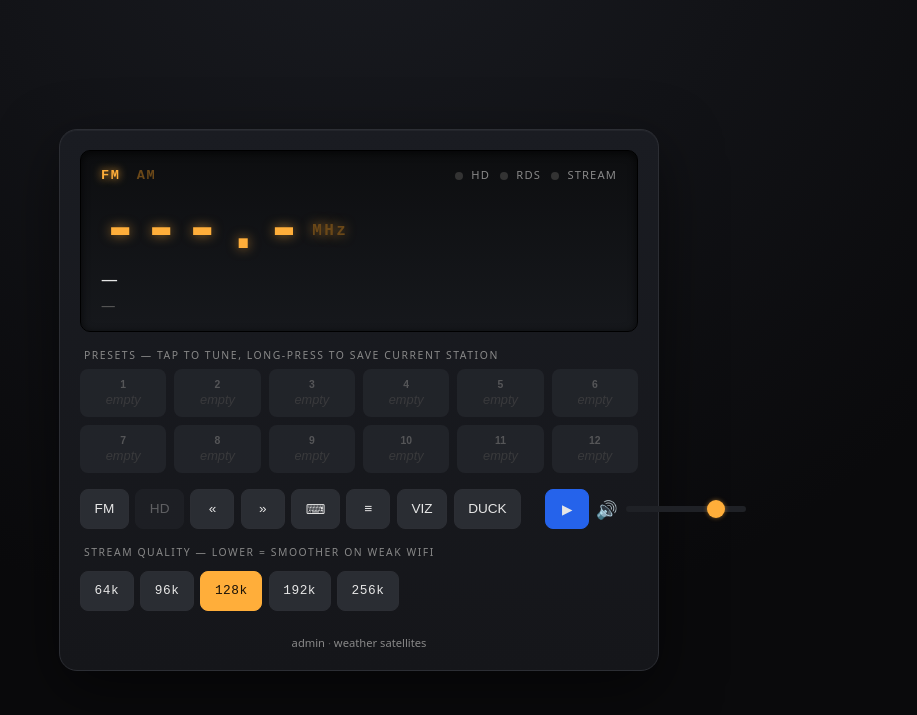
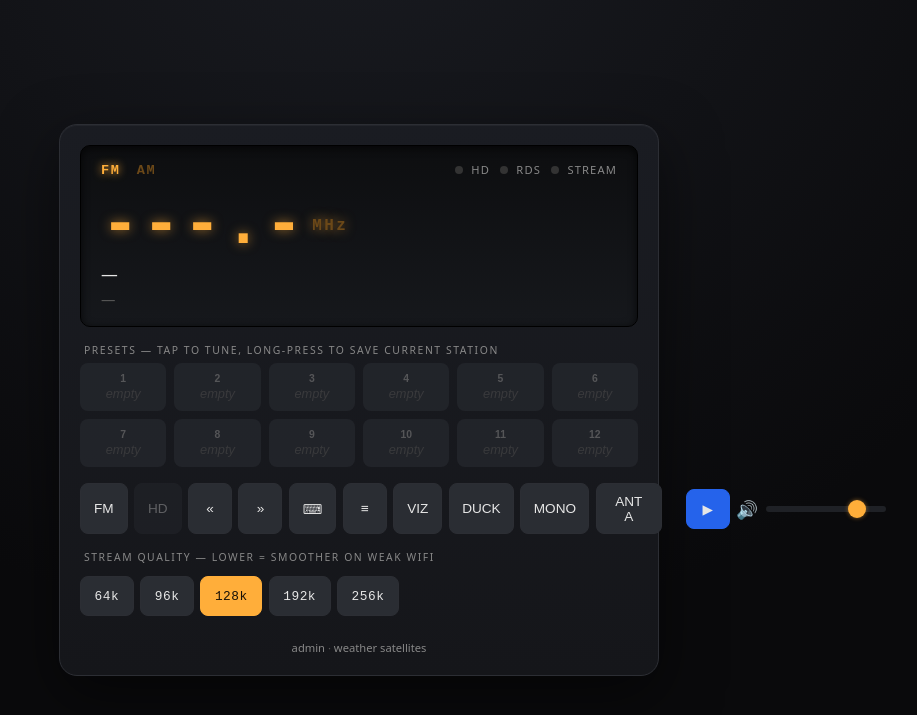
Before and after one commit to robertegardner/radio, a Flask app: page /radio in a window 1280 px wide. Shown: the top 715 px of the page, without its empty margins (281-1198 px from the left). Run offline with Flask 3, Linux system fonts and the light colour scheme; data that the repository does not hold is empty.

Commit message:
tuner: FM mono + antenna A/B/C toggles in the radio UI
Two GUI controls (mirroring the bitrate pattern: persisted in ui_settings,
written to active.env, applied by a stream restart):
- MONO: STEREO=0 makes stream.sh skip stereo_decode entirely → a clean mono
  encode with no noisy 38 kHz L-R subcarrier (much better on weak/talk stations).
- ANTENNA A/B/C: cycles the FM antenna port (A=Shakespeare, B=dipole+LNA,
  C=long-wire) so weak stations can be compared across antennas. wbfm_stream reads
  ANTENNA from active.env; the value is QUOTED in active.env because it contains a
  space and stream.sh sources the file (unquoted -> `source` runs "A" -> exit 127).
New endpoints /api/stereo + /api/antenna; both states exposed in /api/now_playing.

Co-Authored-By: Claude Opus 4.8 (1M context) <noreply@anthropic.com>

```diff
--- a/files/opt/sdr-tuner/app.py
+++ b/files/opt/sdr-tuner/app.py
@@ -72,6 +72,26 @@ def current_bitrate() -> str:
     """Persisted stream bitrate, clamped to the allowlist."""
     br = ui_settings.load().get("bitrate", DEFAULT_BITRATE)
     return br if br in ALLOWED_BITRATES else DEFAULT_BITRATE
+
+
+def current_stereo() -> bool:
+    """Persisted FM stereo on/off (False = mono). Lands in active.env STEREO=,
+    which stream.sh reads to pick the stereo_decode path vs a clean mono encode."""
+    return bool(ui_settings.load().get("stereo", True))
+
+
+# FM antenna port on the dx-R2 — all three selectable so you can A/B/C them:
+#   A = Shakespeare 5120 + FM bandpass (the normal FM antenna)
+#   B = 137 MHz dipole + Sawbird LNA (broadband enough to try; LNA may help weak)
+#   C = long-wire (the AM antenna; usually poor for FM, but offered for comparison)
+ALLOWED_ANTENNAS = ["Antenna A", "Antenna B", "Antenna C"]
+DEFAULT_ANTENNA  = "Antenna A"
+
+
+def current_antenna() -> str:
+    """Persisted FM antenna, clamped to the allowlist. Lands in active.env ANTENNA="""
+    a = ui_settings.load().get("antenna", DEFAULT_ANTENNA)
+    return a if a in ALLOWED_ANTENNAS else DEFAULT_ANTENNA
 
 app = Flask(__name__)
 
@@ -171,11 +191,16 @@ def write_env(freq: str, band: str = "fm", hd: bool = False, subchannel: int = 0
         f"SAMP={samp}\n"
         f"GAIN={gain}\n"
         f"BITRATE={current_bitrate()}\n"
+        f"STEREO={'1' if current_stereo() else '0'}\n"
         f"MOUNT=fm.mp3\n"
         f"ICECAST_PASS={ICECAST_PASS}\n"
     )
     if hd:
         content += f"SUBCHANNEL={subchannel}\n"
+    if mode == "wbfm":   # FM antenna A/B/C select (am_stream/hd own their antenna).
+        # QUOTE it — the value has a space ("Antenna A") and stream.sh sources this
+        # file; unquoted, `source` runs "A" as a command (exit 127 → restart loop).
+        content += f'ANTENNA="{current_antenna()}"\n'
     ENV_PATH.write_text(content)
 
 
@@ -456,6 +481,8 @@ def api_now_playing():
         "band":           band,
         "hd":             is_hd,
         "subchannel":     subchannel,
+        "stereo":         current_stereo(),
+        "antenna":        current_antenna(),
         "hd_probing":     hd_state.get("hd_probing", False),
         "hd_locked":      hd_state.get("hd_locked", False),
         "hd_unavailable": hd_state.get("hd_unavailable", False),
@@ -533,6 +560,54 @@ def api_bitrate():
         sysctl("restart")
         restarted = True
     return jsonify({"ok": True, "bitrate": br, "restarted": restarted})
+
+
+@app.route("/api/stereo", methods=["POST"])
+def api_stereo():
+    """Toggle FM stereo vs mono, then restart so stream.sh re-picks the path.
+    Mono skips stereo_decode entirely (no 38 kHz L-R subcarrier) — much cleaner
+    on weak/talk stations. Persisted in ui_settings; lands in active.env STEREO=."""
+    payload = request.get_json(silent=True) or {}
+    on = bool(payload.get("stereo", True))
+    freq, band, is_hd, subchannel = current_tune()
+    restarted = False
+    try:
+        ui_settings.save({"stereo": on})
+        if freq:
+            write_env(freq, band, is_hd, subchannel)
+    except OSError as e:
+        app.logger.error("api_stereo save/write_env failed: %s", e)
+        return jsonify({"ok": False, "error": str(e)}), 500
+    if freq:
+        clear_runtime_state()
+        sysctl("restart")
+        restarted = True
+    return jsonify({"ok": True, "stereo": on, "restarted": restarted})
+
+
+@app.route("/api/antenna", methods=["POST"])
+def api_antenna():
+    """Select the FM antenna port (A = Shakespeare, B = dipole+LNA), then restart
+    so wbfm_stream re-opens on it. Persisted in ui_settings; lands in active.env
+    ANTENNA=. FM-only — has no effect on AM/HD."""
+    payload = request.get_json(silent=True) or {}
+    ant = str(payload.get("antenna", "")).strip()
+    if ant not in ALLOWED_ANTENNAS:
+        return jsonify({"ok": False, "error": f"invalid antenna {ant!r}"}), 400
+    freq, band, is_hd, subchannel = current_tune()
+    restarted = False
+    try:
+        ui_settings.save({"antenna": ant})
+        if freq:
+            write_env(freq, band, is_hd, subchannel)
+    except OSError as e:
+        app.logger.error("api_antenna save/write_env failed: %s", e)
+        return jsonify({"ok": False, "error": str(e)}), 500
+    if freq:
+        clear_runtime_state()
+        sysctl("restart")
+        restarted = True
+    return jsonify({"ok": True, "antenna": ant, "restarted": restarted})
 
 
 # ---------------------------------------------------------------------------
--- a/files/opt/sdr-tuner/templates/radio.html
+++ b/files/opt/sdr-tuner/templates/radio.html
@@ -478,6 +478,8 @@
       <button class="btn" id="stations-btn" title="Browse stations">≡</button>
       <button class="btn toggle" id="viz-toggle" title="Audio visualizer — tap the background for fullscreen, double-tap for next pattern" style="display:none">VIZ</button>
       <button class="btn toggle" id="duck-toggle" title="Duck on talk — near-mute commercials/DJ talk, prompt restore on music">DUCK</button>
+      <button class="btn toggle" id="mono-toggle" title="Mono — drops the noisy 38 kHz stereo subcarrier; much cleaner on weak/talk stations">MONO</button>
+      <button class="btn toggle" id="ant-toggle" title="FM antenna A/B/C (A=Shakespeare, B=dipole+LNA, C=long-wire). Tap to cycle.">ANT A</button>
     </div>
     <div></div>
     <div class="ctrl-group">
@@ -1078,6 +1080,20 @@ async function pollNowPlaying() {
       currentSubchannel = d.subchannel || 0;
       if (changed) { updateBandUI(); updateHdUI(); renderPresets(); }
       if (bandChanged) { applyVizBandPref(); applyDuckBandPref(); }
+    }
+    // MONO toggle reflects server state (on = mono); FM-only.
+    if (typeof d.stereo === 'boolean') {
+      const mb = $('mono-toggle');
+      mb.classList.toggle('on', !d.stereo);
+      mb.disabled = (currentBand !== 'fm');
+    }
+    // Antenna A/B/C cycle reflects server state; FM-only.
+    if (d.antenna) {
+      const ab = $('ant-toggle');
+      const letter = d.antenna.slice(-1);            // 'A' | 'B' | 'C'
+      ab.textContent = 'ANT ' + letter;
+      ab.classList.toggle('on', letter !== 'A');     // highlight non-default
+      ab.disabled = (currentBand !== 'fm');
     }
     // Frequency display
     if (currentFreq) {
@@ -1383,6 +1399,37 @@ $('viz-toggle').addEventListener('click', () => {
   if (!vizOn && !visualizer && !ensureVizGraph()) return;
   setViz(!vizOn);
 });
+
+// MONO toggle: POST /api/stereo (server restarts the stream — brief audio gap).
+$('mono-toggle').addEventListener('click', async () => {
+  const mb = $('mono-toggle');
+  const goMono = !mb.classList.contains('on');   // turning mono ON -> stereo:false
+  mb.disabled = true;
+  try {
+    const r = await fetch('/api/stereo', {
+      method: 'POST', headers: {'Content-Type': 'application/json'},
+      body: JSON.stringify({stereo: !goMono}),
+    });
+    if (r.ok) mb.classList.toggle('on', goMono);
+  } catch (e) {}
+  mb.disabled = false;
+});
+
+// Antenna cycle A->B->C->A: POST /api/antenna (server restarts the stream — brief gap).
+$('ant-toggle').addEventListener('click', async () => {
+  const ab = $('ant-toggle');
+  const cur = (ab.textContent.trim().slice(-1) || 'A');     // 'A'|'B'|'C'
+  const nextLetter = {A: 'B', B: 'C', C: 'A'}[cur] || 'A';
+  ab.disabled = true;
+  try {
+    const r = await fetch('/api/antenna', {
+      method: 'POST', headers: {'Content-Type': 'application/json'},
+      body: JSON.stringify({antenna: 'Antenna ' + nextLetter}),
+    });
+    if (r.ok) { ab.textContent = 'ANT ' + nextLetter; ab.classList.toggle('on', nextLetter !== 'A'); }
+  } catch (e) {}
+  ab.disabled = false;
+});
 audio.addEventListener('playing', () => {
   if (vizOn && !visualizer) ensureVizGraph();
   if (audioCtx && audioCtx.state === 'suspended') audioCtx.resume();
--- a/files/opt/sdr-tuner/ui_settings.py
+++ b/files/opt/sdr-tuner/ui_settings.py
@@ -16,6 +16,10 @@ DEFAULTS = {
     "site_title":     "Pi Radio",
     "bitrate":        "128k",  # MP3 encode bitrate; validated against the
                                # allowlist in app.py before it reaches the stream
+    "stereo":         True,    # FM stereo on/off; False = mono (skips the L-R
+                               # subcarrier — far less hiss on weak/talk stations)
+    "antenna":        "Antenna A",  # FM antenna: A (Shakespeare), B (dipole+LNA),
+                                    # or C (long-wire) — cycled from the radio UI
 }
 
 
```
